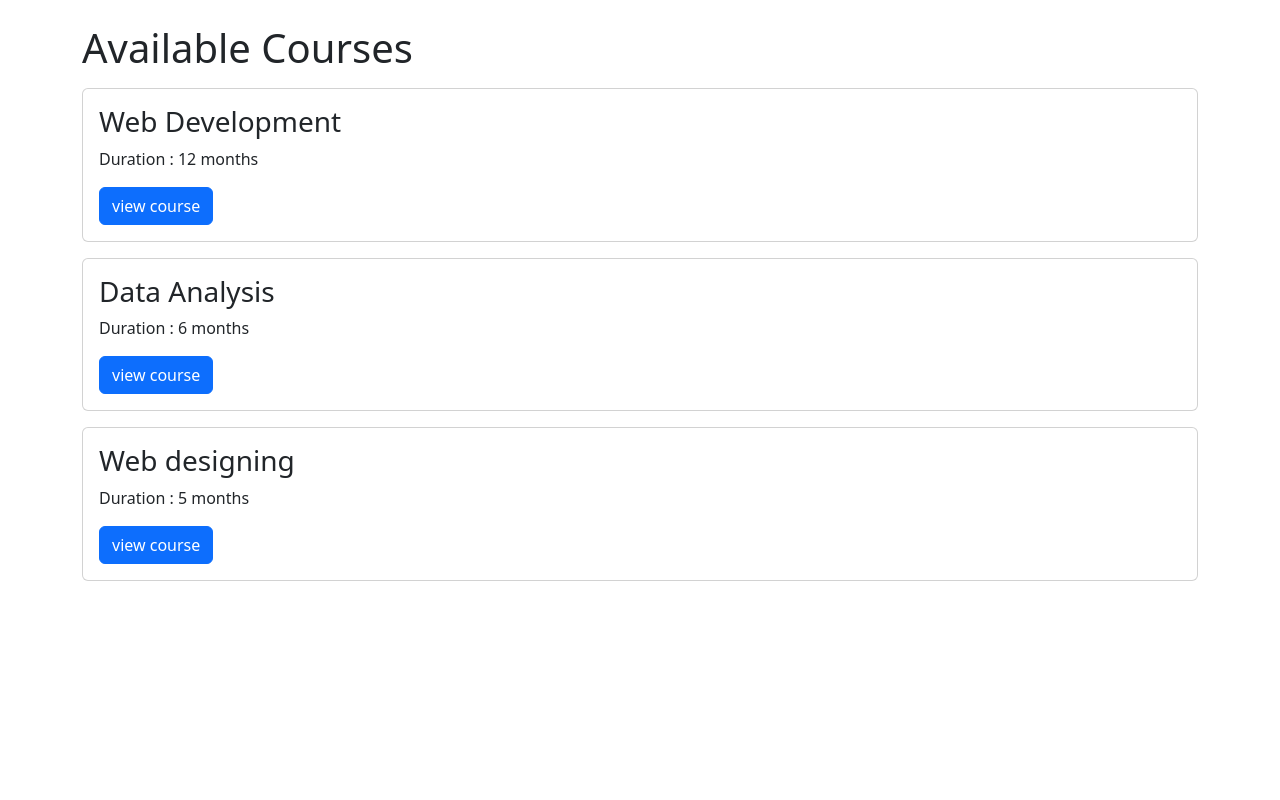
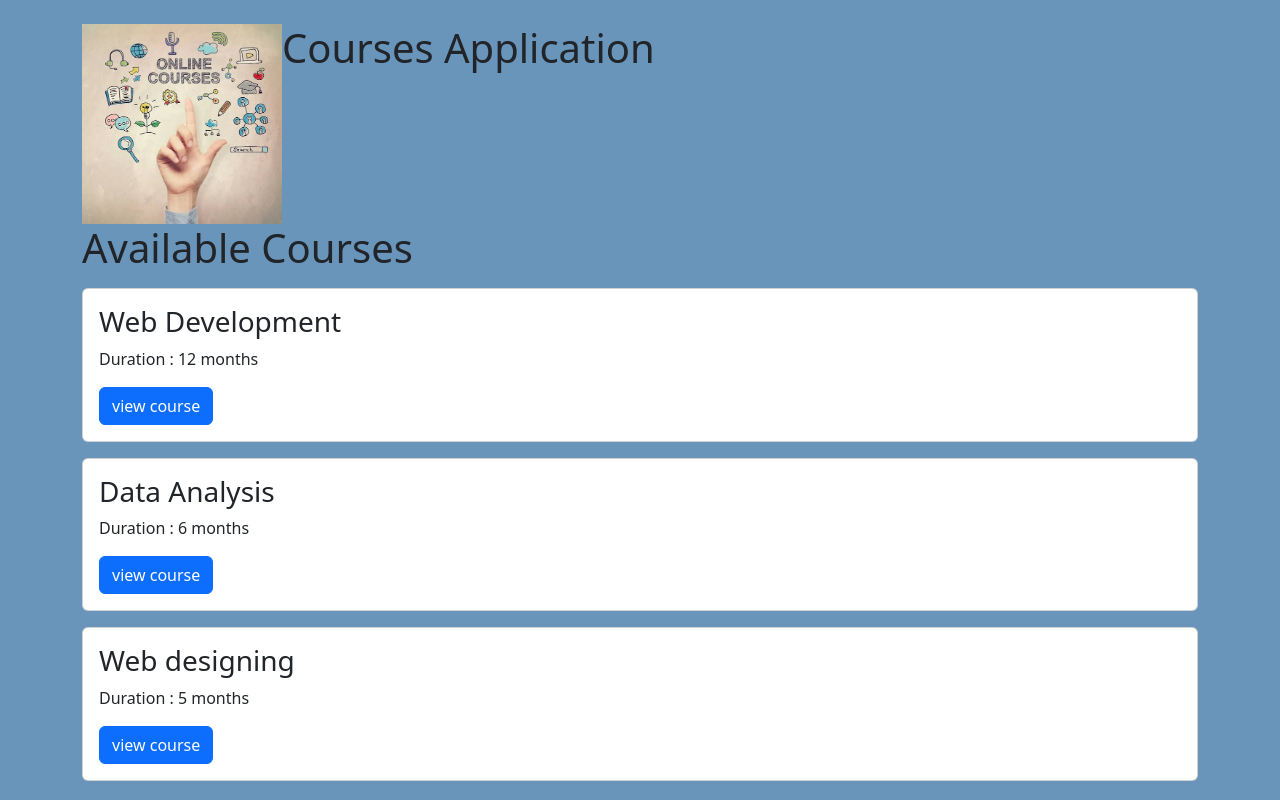
Before and after one commit to codershalini210/django_part2, a Django app: page / in a window 1280 px wide. Run offline with Django 5.2, Linux system fonts and the light colour scheme; data comes from the database, SQL or seed files in the repository.

Commit message:
updated with static content

```diff
--- /dev/null
+++ b/Myproject/courseapp/static/style.css
@@ -0,0 +1,12 @@
+body{
+    background-color: rgb(105, 149, 187);
+}
+.headerimage
+{
+    height:200px;
+    width:200px;
+}
+.flex
+{
+    display: flex;
+}
--- a/Myproject/courseapp/templates/base.html
+++ b/Myproject/courseapp/templates/base.html
@@ -1,3 +1,4 @@
+{% load static %}
 <!doctype html>
 <html lang="en">
   <head>
@@ -5,9 +6,15 @@
     <meta name="viewport" content="width=device-width, initial-scale=1">
     <title>Bootstrap demo</title>
     <link href="https://cdn.jsdelivr.net/npm/bootstrap@5.3.8/dist/css/bootstrap.min.css" rel="stylesheet" integrity="sha384-sRIl4kxILFvY47J16cr9ZwB07vP4J8+LH7qKQnuqkuIAvNWLzeN8tE5YBujZqJLB" crossorigin="anonymous">
-  </head>
+
+    <link rel ="stylesheet" href="{% static 'style.css' %}"/>
+   </head>
   <body>
     <div class="container mt-4">
+      <div class="flex">
+      <img class="headerimage" src="{% static 'images/courseimg.jfif'%}"/>
+      <div><h1>Courses Application </h1></div>
+      </div>
     {% block content%}
     {% endblock%}
     </div>
```
Also changed, not shown: Myproject/courseapp/static/images/courseimg.jfif (added), 2 other files.
